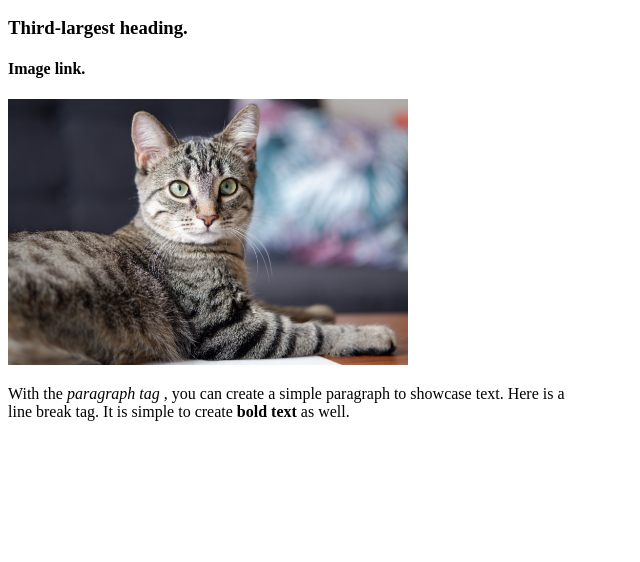
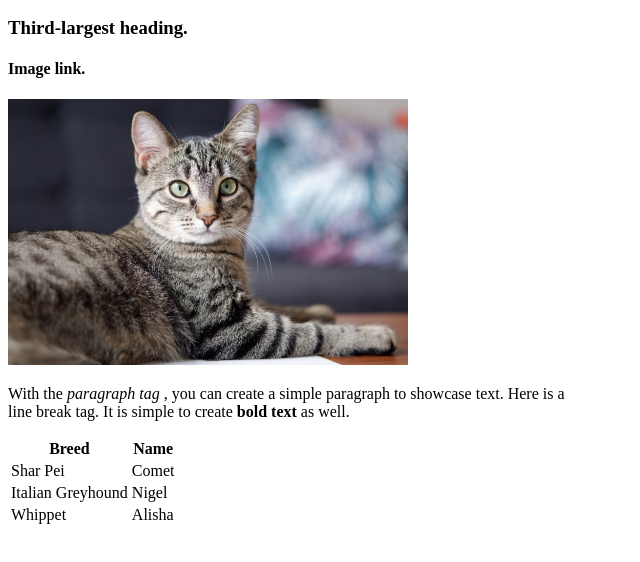
Before and after one commit to aaronmontano/Meta-Backend-Certificate, a plain HTML site: page Intro_to_Backend/simple_page.html in a window 1280 px wide. Shown: the part 110-672 px from the top of the page, without its empty margins (0-640 px from the left). Drawn offline with Linux system fonts and the light colour scheme.

Commit message:
Added table to simple_page.html.

```diff
--- a/Intro_to_Backend/simple_page.html
+++ b/Intro_to_Backend/simple_page.html
@@ -17,6 +17,26 @@
             Here is a <br> line break tag.
             It is simple to create <b>bold text</b> as well.
         </p>
+
+        <!-- Simple table. -->
+        <table>
+            <tr> <!-- First able row: headers. -->
+                <th> Breed </th>
+                <th> Name </th>
+            </tr>
+            <tr>
+                <td> Shar Pei </td> <!-- Element of data. -->
+                <td> Comet </td>
+            </tr>
+            <tr>
+                <td> Italian Greyhound </td>
+                <td> Nigel </td>
+            </tr>
+            <tr>
+                <td> Whippet </td>
+                <td> Alisha </td>
+            </tr>
+        </table>
     </body>
 
 </html>
```
